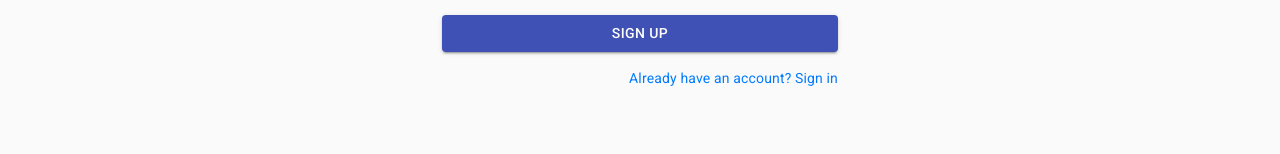
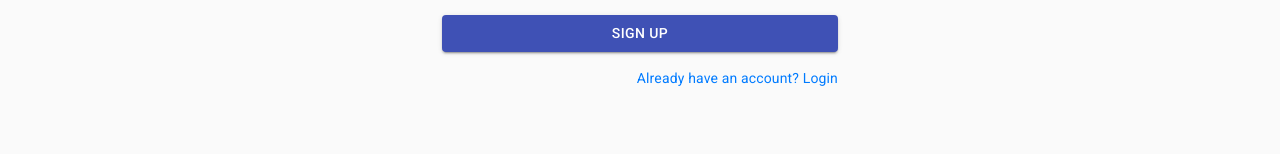
Before and after one commit to Neelakandan839/E-Commerce-Ekart-Frontend, a React (Create React App) app: page /signup in a window 1280 px wide. Shown: the part 597-751 px from the top of the page. Built offline with nearby package versions, Linux system fonts and the light colour scheme.

Commit message:
Update Signup.js

```diff
--- a/src/user/Signup.js
+++ b/src/user/Signup.js
@@ -87,7 +87,7 @@ export default function Signup() {
       className='alert alert-info'
       style={{ display: success ? '' : 'none' }}
     >
-      New account is created. Please <Link to='/signin'>Signin</Link>.
+      New account is created. Please <Link to='/signin'>Login</Link>.
     </div>
   );
 
@@ -166,7 +166,7 @@ export default function Signup() {
           <Grid container justify='flex-end'>
             <Grid item>
               <Link to='/signin' variant='body2'>
-                Already have an account? Sign in
+                Already have an account? Login
               </Link>
             </Grid>
           </Grid>
```
